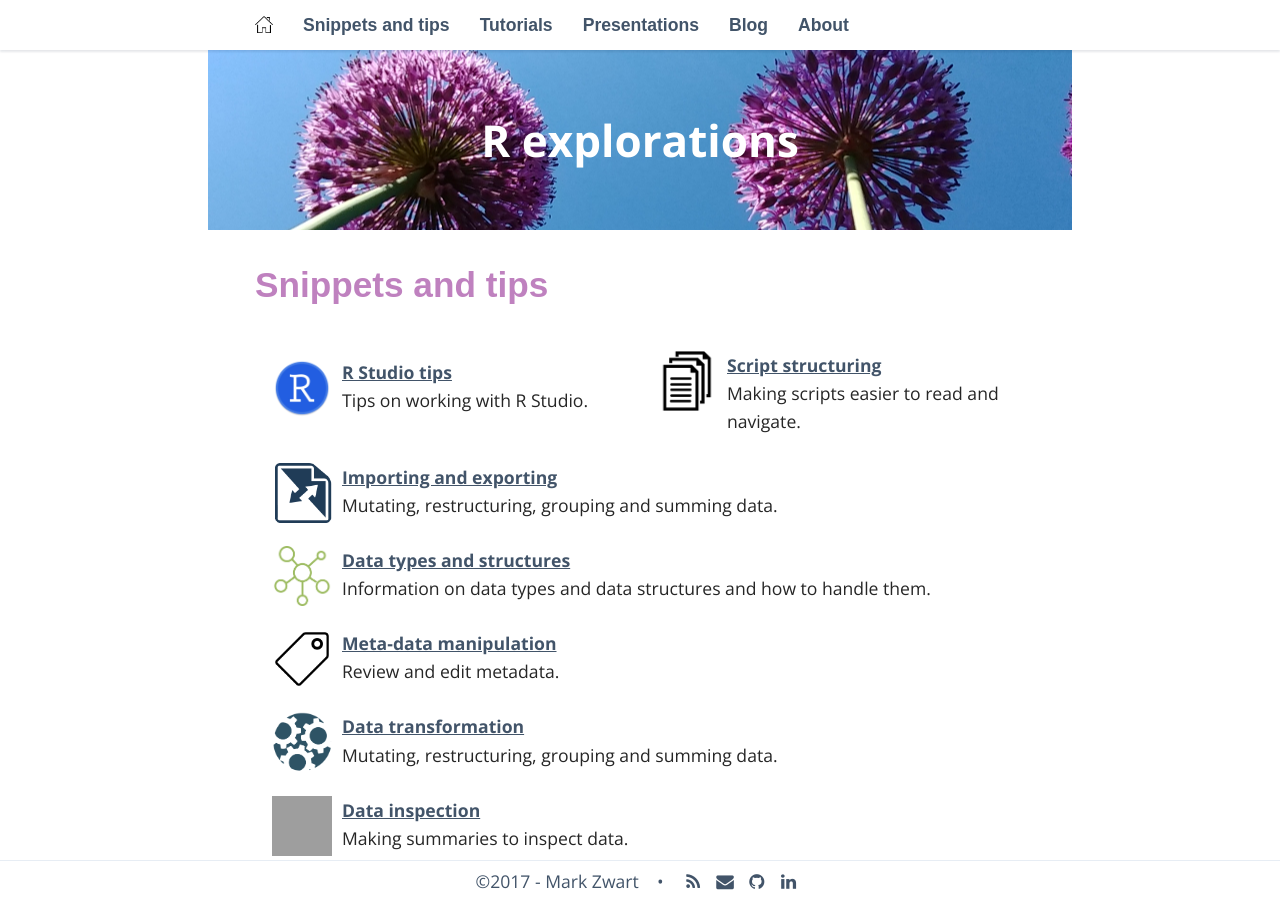
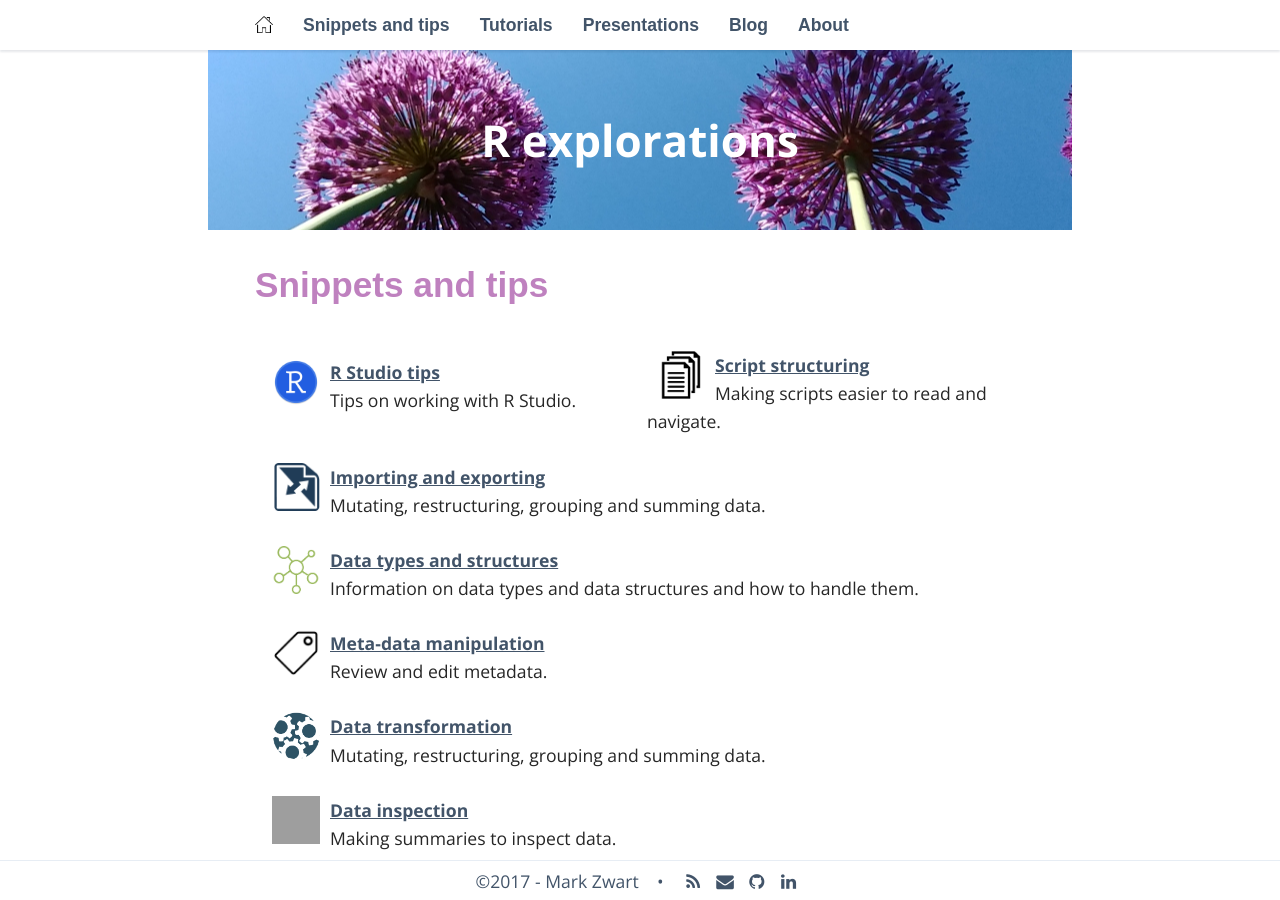
Before and after one commit to mark-me/mark-me.github.io, a Jekyll site: the page built from _pages/01-snippets-and-tips.md, in a window 1280 px wide and 900 px high. Built offline with Jekyll 4.4.1, drawn with Linux system fonts in a browser that asks for light colours; nearby versions of some CDN libraries; some web fonts are replaced; comment, search, counter and statistics services are not loaded; grey boxes are pictures that could not be loaded.

Commit message:
Update 01-snippets-and-tips.md

```diff
--- a/_pages/01-snippets-and-tips.md
+++ b/_pages/01-snippets-and-tips.md
@@ -6,7 +6,7 @@ navigation_weight: 1
 ---
 <div id="left_page">
   <div class="boxed_page">
-    <img src="/_pages/snippets-and-tips/r-studio-tips.png" alt="Image text" style="margin: 0px 10px" width="60" height="60" align="left"/>
+    <img src="/_pages/snippets-and-tips/r-studio-tips.png" alt="Image text" style="margin: 0px 10px" width="48" height="48" align="left"/>
     <a href="/r-studio-tips/">R Studio tips</a><br>
     Tips on working with R Studio.
     <br>
@@ -15,7 +15,7 @@ navigation_weight: 1
 
 <div id="right_page">
   <div class="boxed_page">
-    <img src="/_pages/snippets-and-tips/script-structuring.png" alt="Image text" style="margin: 0px 10px" width="60" height="60" align="left"/>
+    <img src="/_pages/snippets-and-tips/script-structuring.png" alt="Image text" style="margin: 0px 10px" width="48" height="48" align="left"/>
     <a href="/script-structuring/">Script structuring</a><br>
     Making scripts easier to read and navigate.
     <br>
@@ -23,42 +23,42 @@ navigation_weight: 1
 </div>
 
 <div class="boxed_page">
-  <img src="/_pages/snippets-and-tips/importing-exporting.png" alt="Image text" style="margin: 0px 10px" width="60" height="60" align="left"/>
+  <img src="/_pages/snippets-and-tips/importing-exporting.png" alt="Image text" style="margin: 0px 10px" width="48" height="48" align="left"/>
   <a href="/importing-exporting/">Importing and exporting</a><br>
   Mutating, restructuring, grouping and summing data.
   <br>
 </div>
 
 <div class="boxed_page">
-  <img src="/_pages/snippets-and-tips/data-types.png" alt="Image text" style="margin: 0px 10px" width="60" height="60" align="left"/>
+  <img src="/_pages/snippets-and-tips/data-types.png" alt="Image text" style="margin: 0px 10px" width="48" height="48" align="left"/>
   <a href="/data-types/">Data types and structures</a><br>
   Information on data types and data structures and how to handle them.
   <br>
 </div>
 
 <div class="boxed_page">
-  <img src="/_pages/snippets-and-tips/meta-data.png" alt="Image text" style="margin: 0px 10px" width="60" height="60" align="left"/>
+  <img src="/_pages/snippets-and-tips/meta-data.png" alt="Image text" style="margin: 0px 10px" width="48" height="48" align="left"/>
   <a href="/meta-data-manipulation/">Meta-data manipulation</a><br>
   Review and edit metadata.
   <br>
 </div>
 
 <div class="boxed_page">
-  <img src="/_pages/snippets-and-tips/data-transformation.png" alt="Image text" style="margin: 0px 10px" width="60" height="60" align="left"/>
+  <img src="/_pages/snippets-and-tips/data-transformation.png" alt="Image text" style="margin: 0px 10px" width="48" height="48" align="left"/>
   <a href="/script-structuring/">Data transformation</a><br>
   Mutating, restructuring, grouping and summing data.
   <br>
 </div>
 
 <div class="boxed_page">
-  <img src="/_pages/snippets-and-tips/data-inspection.png" alt="Image text" style="margin: 0px 10px" width="60" height="60" align="left"/>
+  <img src="/_pages/snippets-and-tips/data-inspection.png" alt="Image text" style="margin: 0px 10px" width="48" height="48" align="left"/>
   <a href="/meta-data-manipulation/">Data inspection</a><br>
   Making summaries to inspect data.
   <br>
 </div>
 
 <div class="boxed_page">
-  <img src="/_pages/snippets-and-tips/graphs.png" alt="Image text" style="margin: 0px 10px" width="60" height="60" align="left"/>
+  <img src="/_pages/snippets-and-tips/graphs.png" alt="Image text" style="margin: 0px 10px" width="48" height="48" align="left"/>
   <a href="/graphs/">Graphs</a><br>
   Mutating, restructuring, grouping and summing data.
   <br>
```
